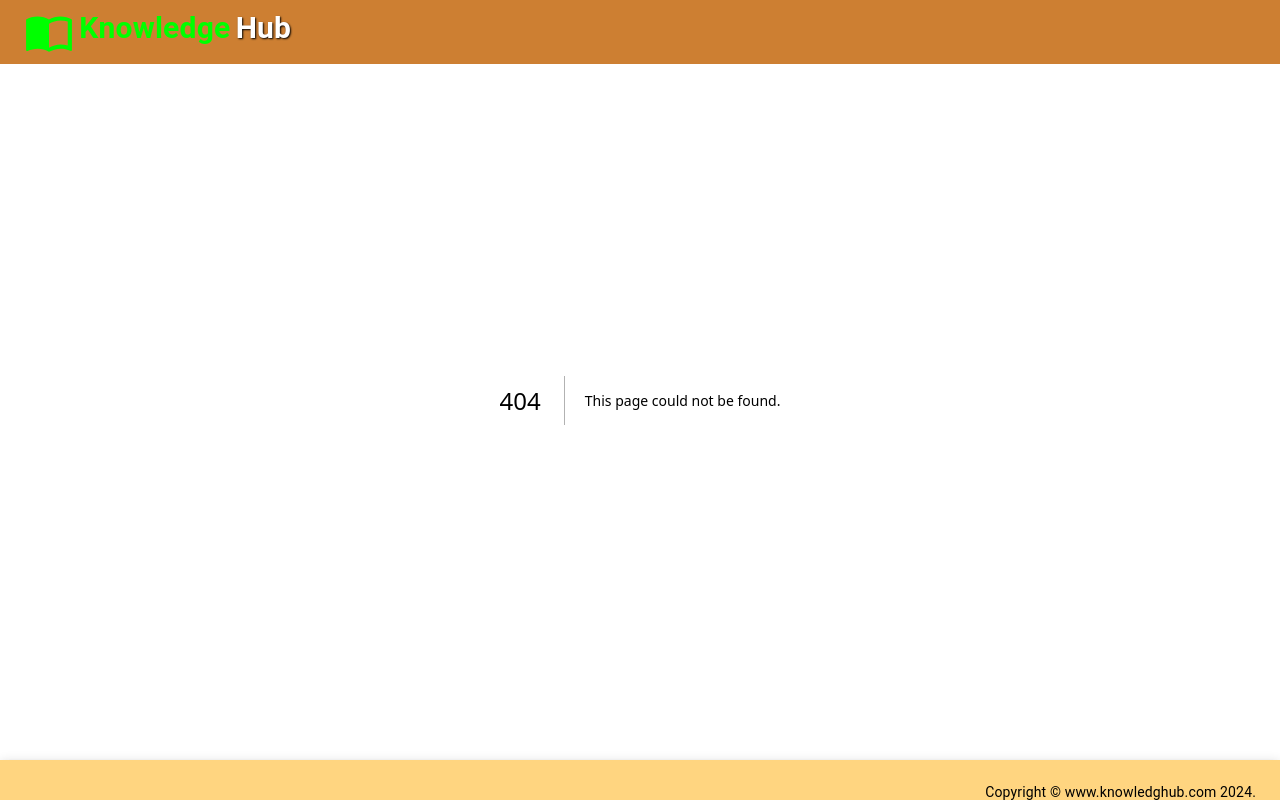
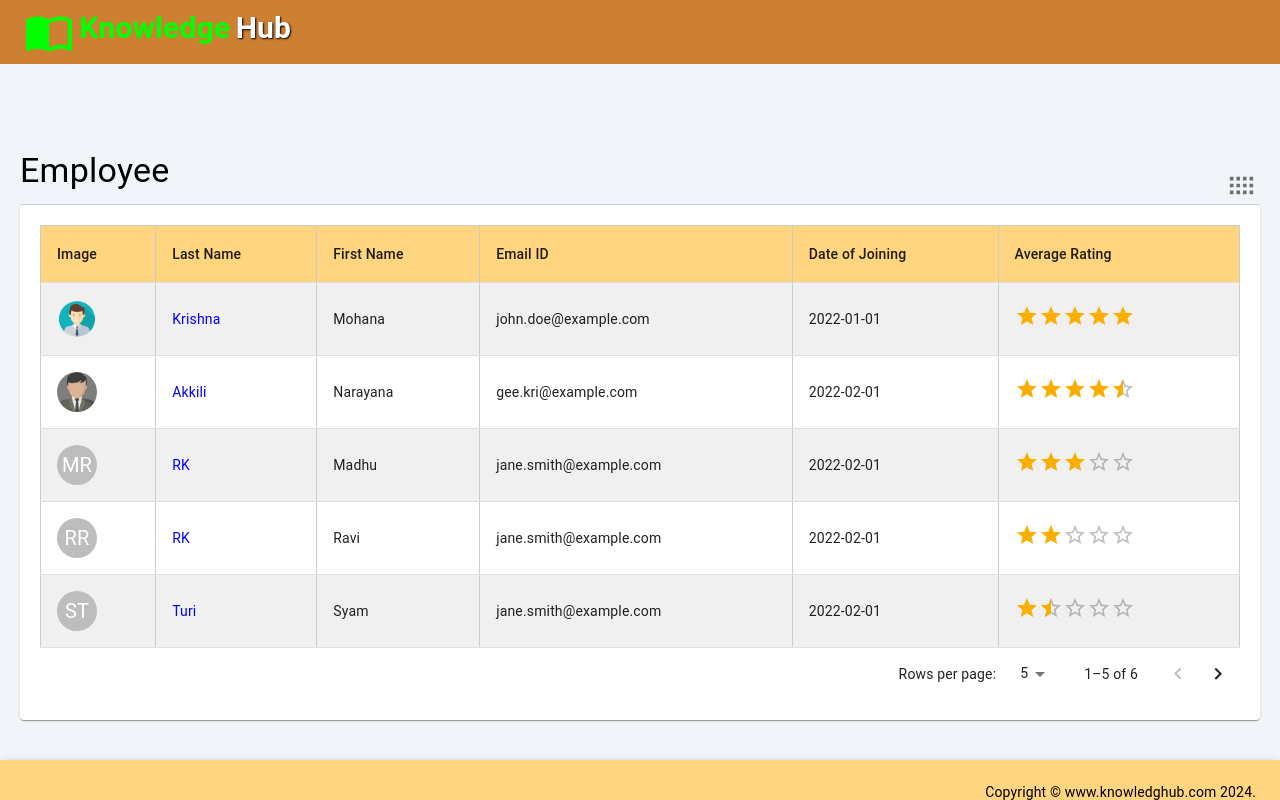
Before and after one commit to mohanakrishna143/nextJS-hub, a Next.js app: page /employee in a window 1280 px wide. Before the commit this address had no page. Built offline with nearby package versions, Linux system fonts and the light colour scheme.

Commit message:
path changes and rename the paths

```diff
--- a/src/app/core/navbar.tsx
+++ b/src/app/core/navbar.tsx
@@ -64,8 +64,8 @@ function NavBar() {
           }}
         >
           <Tab
-            label="Home"
-            onClick={() => router.push("/home")}
+            label="Employees"
+            onClick={() => router.push("/employee")}
             sx={{
               color: value === 0 ?   "Black": "white",
               fontWeight: value === 0 ? "bold" : "normal",
--- a/src/app/home/page.tsx
+++ b/src/app/employee/page.tsx
@@ -3,15 +3,17 @@ import React, { useState } from "react";
 import { Table, TableBody, TableCell, TableContainer, TableHead, TableRow, Paper, Avatar, TablePagination, IconButton, Typography, Divider } from '@mui/material';
 import { GridOn as GridIcon, ViewCompact as ViewCompactIcon } from '@mui/icons-material';
 import TocIcon from '@mui/icons-material/Toc';
+import Rating from '@mui/material/Rating'; // Import the Rating component
+import Link from "next/link";
 
 // Dummy data for demonstration
 const dummyData = [
-  { id: 1, firstName: 'Mohana', lastName: 'Krishna', email: 'john.doe@example.com', dateOfJoining: '2022-01-01', imageUrl: '/01.jpg' },
-  { id: 2, firstName: 'Narayana', lastName: 'Akkili', email: 'gee.kri@example.com', dateOfJoining: '2022-02-01', imageUrl: '/02.jpg' },
-  { id: 3, firstName: 'Madhu', lastName: 'RK', email: 'jane.smith@example.com', dateOfJoining: '2022-02-01', imageUrl: null },
-  { id: 4, firstName: 'Ravi', lastName: 'RK', email: 'jane.smith@example.com', dateOfJoining: '2022-02-01', imageUrl: null },
-  { id: 5, firstName: 'Syam', lastName: 'Turi', email: 'jane.smith@example.com', dateOfJoining: '2022-02-01', imageUrl: null },
-  { id: 6, firstName: 'Sharan', lastName: 'Teja', email: 'jane.smith@example.com', dateOfJoining: '2022-02-01', imageUrl: null }
+  { id: 1, firstName: 'Mohana', lastName: 'Krishna', email: 'john.doe@example.com', dateOfJoining: '2022-01-01', imageUrl: '/01.jpg', avgRating: 5 },
+  { id: 2, firstName: 'Narayana', lastName: 'Akkili', email: 'gee.kri@example.com', dateOfJoining: '2022-02-01', imageUrl: '/02.jpg', avgRating: 4.5 },
+  { id: 3, firstName: 'Madhu', lastName: 'RK', email: 'jane.smith@example.com', dateOfJoining: '2022-02-01', imageUrl: null, avgRating: 3 },
+  { id: 4, firstName: 'Ravi', lastName: 'RK', email: 'jane.smith@example.com', dateOfJoining: '2022-02-01', imageUrl: null, avgRating: 2 },
+  { id: 5, firstName: 'Syam', lastName: 'Turi', email: 'jane.smith@example.com', dateOfJoining: '2022-02-01', imageUrl: null, avgRating: 1.5 },
+  { id: 6, firstName: 'Sharan', lastName: 'Teja', email: 'jane.smith@example.com', dateOfJoining: '2022-02-01', imageUrl: null, avgRating: 0 }
   // Add more dummy data as needed
 ];
 
@@ -37,6 +39,9 @@ function Home() {
     setGridView(!gridView);
   };
 
+   function toEmployeeDetails(){
+    console.log("-----EmployeeDetails---")
+  }
   return (
     <div style={{ marginTop: "150px", padding: "0 20px", marginBottom: "20px", position: 'relative' }}>
       <Typography variant="h4" gutterBottom>
@@ -45,7 +50,7 @@ function Home() {
       <Divider />
       <IconButton style={{ position: 'absolute', top: 10, right: '1%', }}>
         {!gridView && <ViewCompactIcon onClick={toggleView} fontSize="large" />}
-        {gridView &&<TocIcon onClick={toggleView} fontSize="large"/>}
+        {gridView && <TocIcon onClick={toggleView} fontSize="large" />}
       </IconButton>
       {gridView ? (
         // Grid view
@@ -55,18 +60,16 @@ function Home() {
               {employee.imageUrl ? (
                 <Avatar alt={`${employee.firstName} ${employee.lastName}`}
                   src={employee.imageUrl}
-                      style={{ cursor: 'pointer', marginTop:"20px" }}
+                  style={{ cursor: 'pointer', marginTop: "20px" }}
                   title={`${employee.firstName} ${employee.lastName}`} />
               ) : (
-                      <Avatar style={{ cursor: 'pointer', marginTop:"20px" }}
+                <Avatar style={{ cursor: 'pointer', marginTop: "20px" }}
                   title={`${employee.firstName} ${employee.lastName}`} >{`${employee.firstName.charAt(0)}${employee.lastName.charAt(0)}`}</Avatar>
               )}
-
               <Typography
                 variant="body2"
                 style={{ position: 'absolute', bottom: '-20px', left: '50%', transform: 'translateX(-50%)', width: '100%', textAlign: 'center' }}
               >
-
               </Typography>
             </div>
 
@@ -83,6 +86,7 @@ function Home() {
                 <TableCell style={{ backgroundColor: '#FFD580', height: '30px' }}>First Name</TableCell>
                 <TableCell style={{ backgroundColor: '#FFD580', height: '30px' }}>Email ID</TableCell>
                 <TableCell style={{ backgroundColor: '#FFD580', height: '30px' }}>Date of Joining</TableCell>
+                <TableCell style={{ backgroundColor: '#FFD580', height: '30px' }}>Average Rating</TableCell>
               </TableRow>
             </TableHead>
             <TableBody>
@@ -90,15 +94,20 @@ function Home() {
                 <TableRow key={row.id}>
                   <TableCell>
                     {row.imageUrl ? (
-                      <Avatar alt={`${row.firstName} ${row.lastName}`} src={row.imageUrl} />
+                      <Avatar alt={`${row.firstName} ${row.lastName}`} src={row.imageUrl} sizes="large" />
                     ) : (
-                      <Avatar>{`${row.firstName.charAt(0)}${row.lastName.charAt(0)}`}</Avatar>
+                      <Avatar sizes="large">{`${row.firstName.charAt(0)}${row.lastName.charAt(0)}`}</Avatar>
                     )}
                   </TableCell>
-                  <TableCell>{row.lastName}</TableCell>
+                  <TableCell style={{ color: 'blue',cursor:"pointer" }} onClick={toEmployeeDetails}>
+                      {row.lastName}
+                  </TableCell>
                   <TableCell>{row.firstName}</TableCell>
                   <TableCell>{row.email}</TableCell>
                   <TableCell>{row.dateOfJoining}</TableCell>
+                  <TableCell>
+                    <Rating name="half-rating-read" value={row.avgRating} readOnly precision={0.5} />
+                  </TableCell>
                 </TableRow>
               ))}
             </TableBody>
@@ -113,9 +122,7 @@ function Home() {
             onRowsPerPageChange={handleChangeRowsPerPage}
           />
         </TableContainer>
-
       )}
-
     </div>
   );
 }
--- /dev/null
+++ b/src/app/employeedetails/path.tsx
@@ -0,0 +1,13 @@
+"use client"
+import { Typography } from "@mui/material"
+import React from "react"
+
+function EmployeeDetails(){
+    return (
+        <Typography>
+            Employee Details
+        </Typography>
+    )
+}
+
+export default EmployeeDetails;
--- a/src/app/path.tsx
+++ b/src/app/path.tsx
@@ -6,7 +6,10 @@ const paths = {
         return '/signup';
     },
     homePage(){
-      return '/home'
+      return '/employee'
+    } ,
+    employeeDetailsPage(){
+      return '/employeedetails'
     }
   };
 
```
Lines whose indentation alone changed are shown as unchanged.
